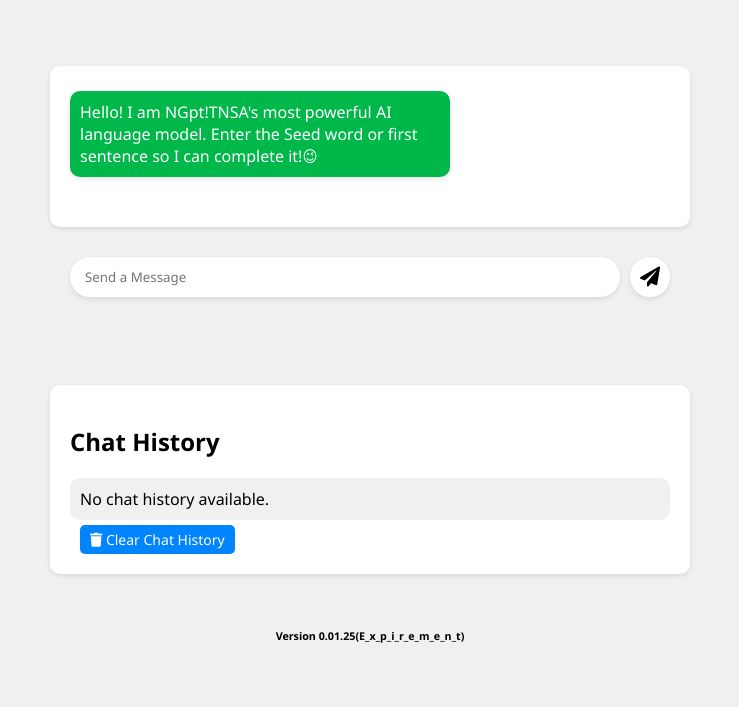
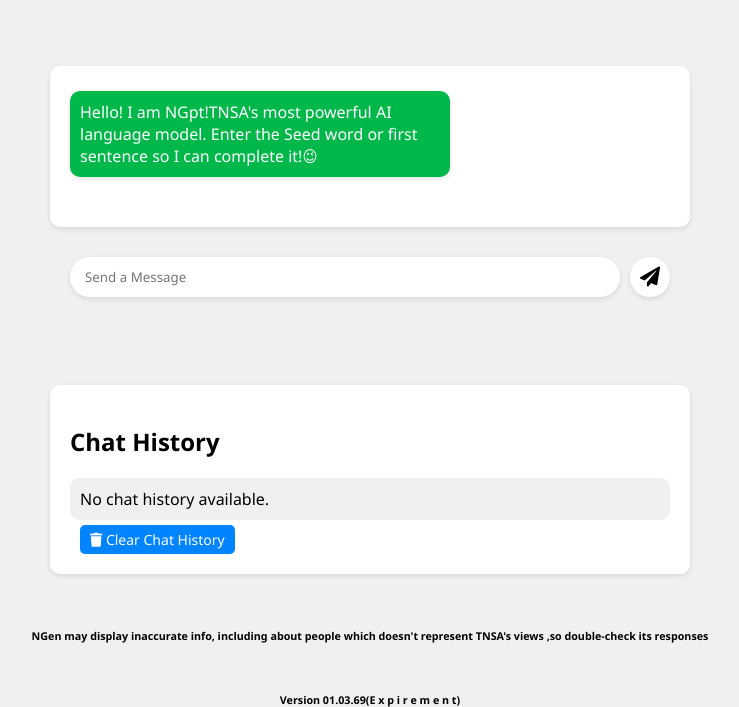
Before and after one commit to TNSA-SOFTWARES/chat.ngpt, a plain HTML site: page templates/index.html in a window 1280 px wide. Shown: the part 138-845 px from the top of the page, without its empty margins (270-1009 px from the left). Drawn offline with nearby package versions, Linux system fonts and the light colour scheme.

Commit message:
Update index.html

```diff
--- a/templates/index.html
+++ b/templates/index.html
@@ -191,7 +191,9 @@
         <div id="history"></div>
         <button class="regenerate-button" onclick="clearChat()"><i class="fas fa-trash"></i> Clear Chat History</button>
     </div>
-    <h6>Version 0.01.25(E_x_p_i_r_e_m_e_n_t)</h6>
+        <h6>NGen may display inaccurate info, including about people which doesn't represent TNSA's views ,so double-check its responses</h6>
+
+    <h6>Version 01.03.69(E x p i r e m e n t)</h6>
 
     <script>
         function clearChat() {
```
